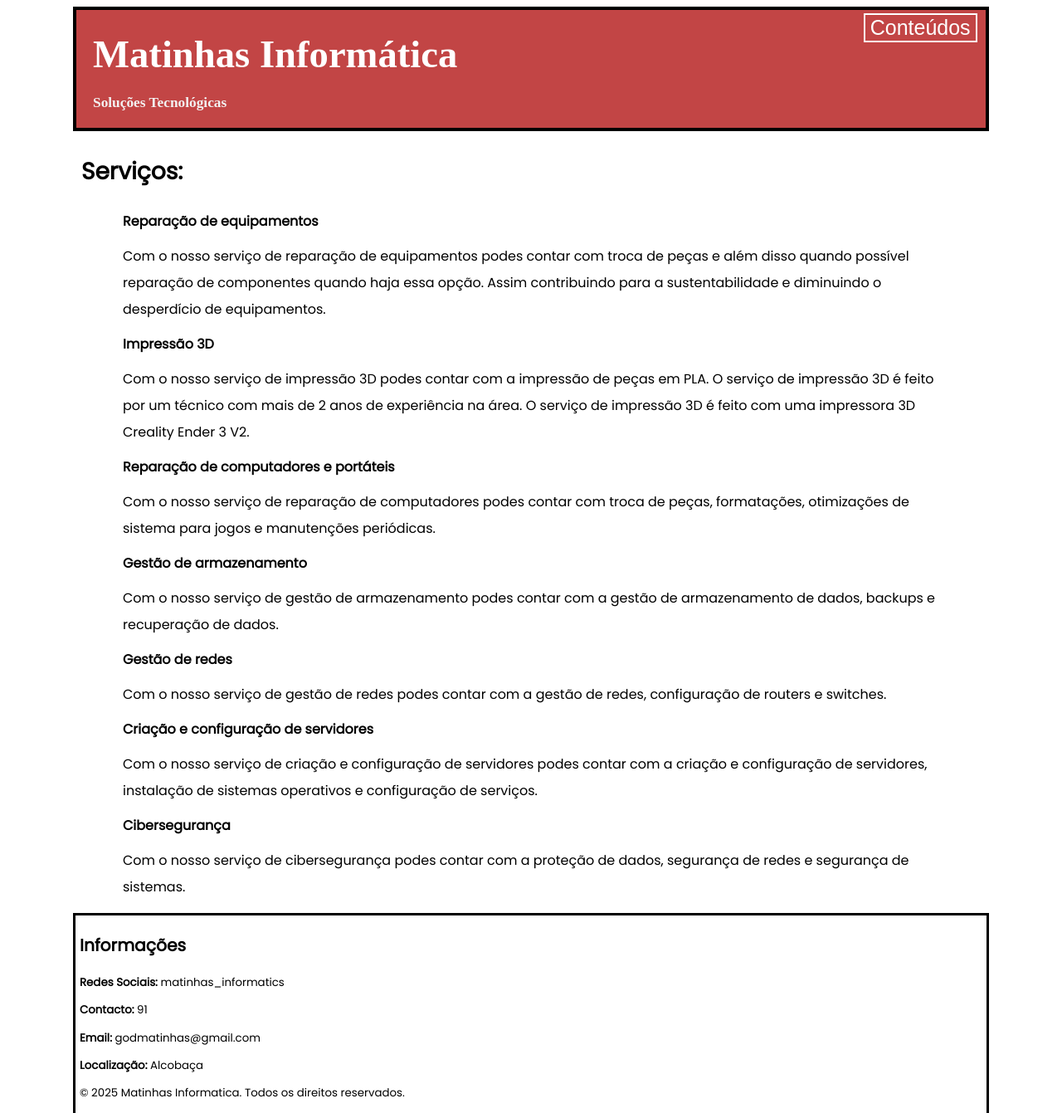
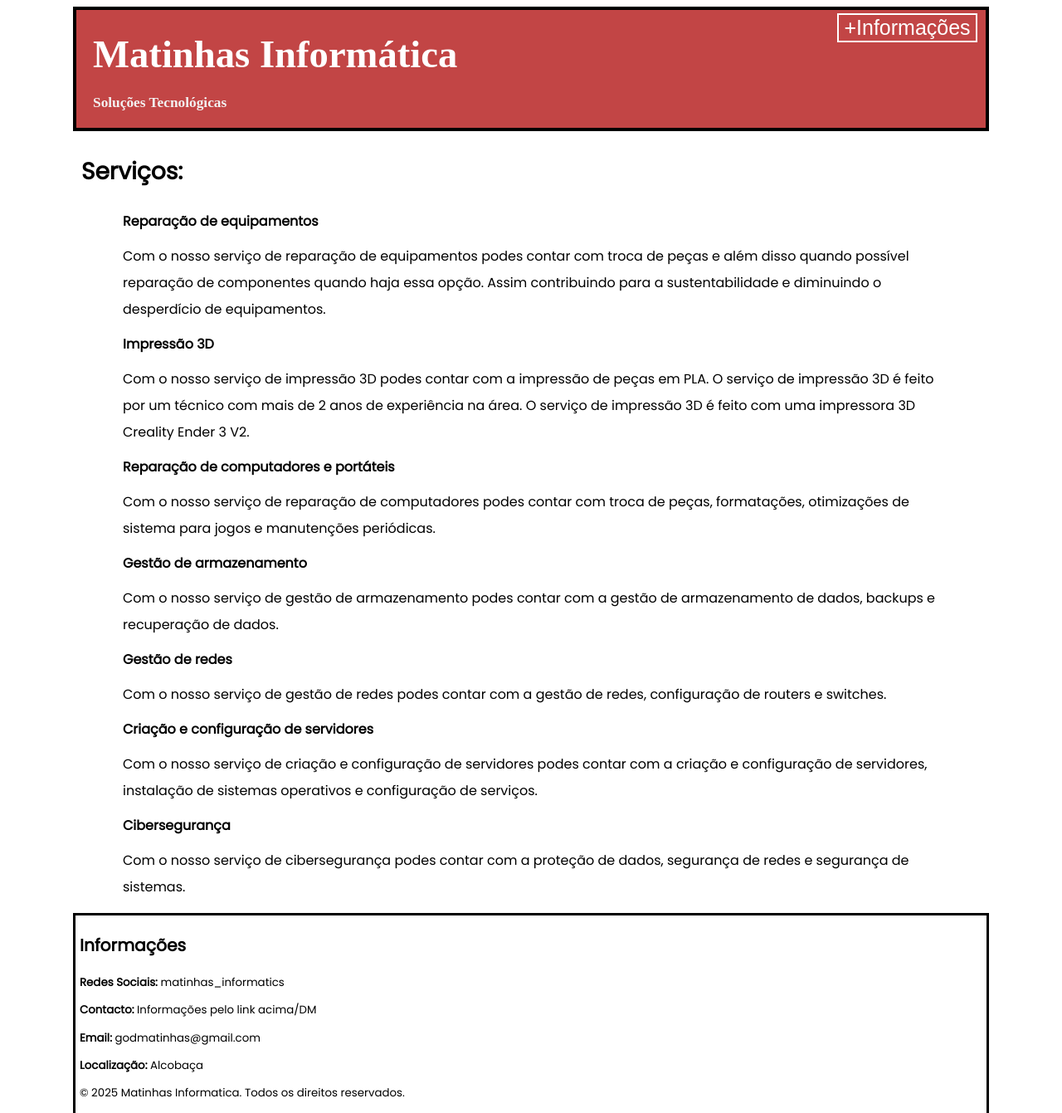
Before and after one commit to G0DM4T1NH45/MatinhasInformatica.github.io, a website: page servicos.html in a window 1280 px wide. Shown: the top 1341 px of the page at 83% size. Drawn offline with Linux system fonts and the light colour scheme; a web font is replaced by a local one.

Commit message:
Update servicos.html

```diff
--- a/servicos.html
+++ b/servicos.html
@@ -16,7 +16,7 @@
             <h2 class="sub_title">Soluções Tecnológicas</h2>
 
             <div class="dropdown">
-                <button class="dropbtn">Conteúdos</button>
+                <button class="dropbtn">+Informações</button>
                 <div class="dropdown-content">
                   <a href="index.html">Página Principal</a>
                   <a href="projetos.html">Projetos</a>
@@ -67,7 +67,7 @@
     <footer>
         <h3>Informações</h3>
         <p><b>Redes Sociais: </b><a style="color: black; font-size: 10pt;" href="https://www.instagram.com/matinhas_informatics/">matinhas_informatics</a></p>
-        <p><b>Contacto: </b>91</p>
+        <p><b>Contacto: </b>Informações pelo link acima/DM</p>
         <p><b>Email: </b><a style="color: black;font-size: 10pt;" href="mailto:godmatinhas@gmail.com">godmatinhas@gmail.com</a></p>
         <p><b>Localização:</b> Alcobaça</p>
         <p>&copy; 2025 Matinhas Informatica. Todos os direitos reservados.</p>
```
